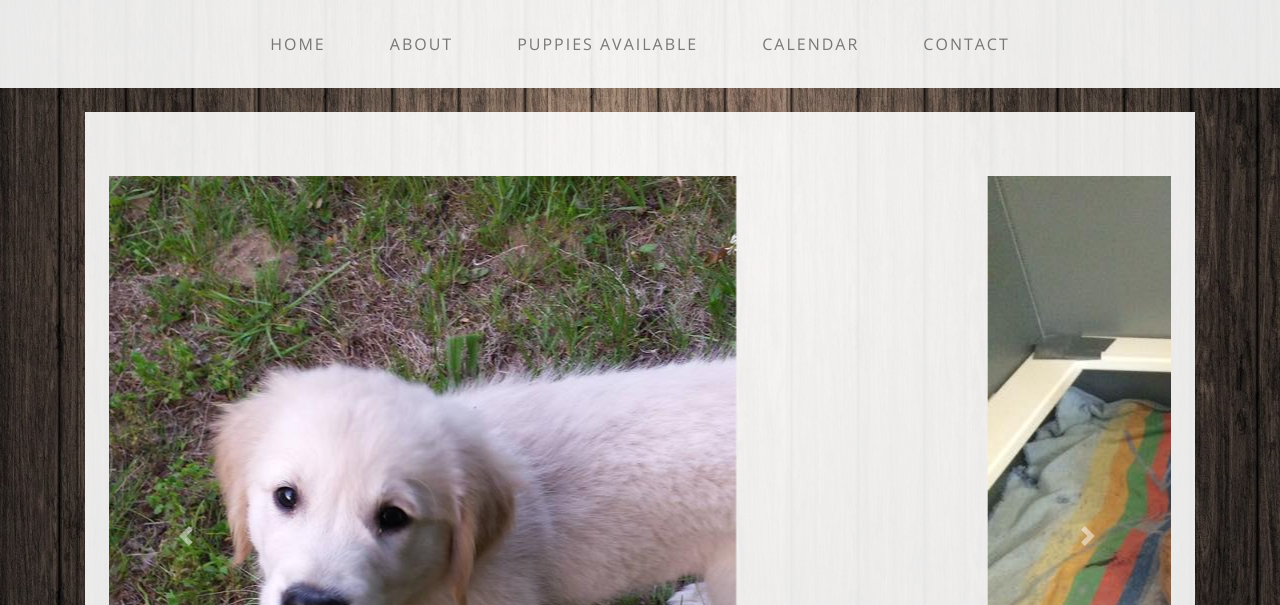
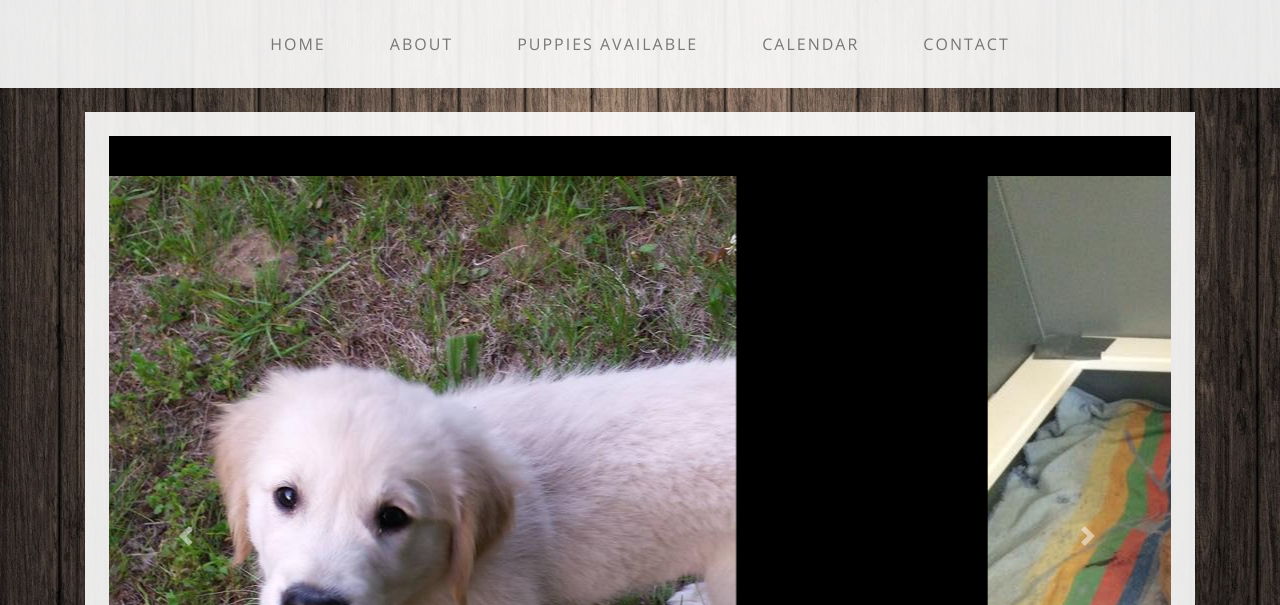
Before and after one commit to durandsl/rosemist_site, a website: page pages/index.html in a window 1280 px wide. Shown: the part 195-800 px from the top of the page. Drawn offline with nearby package versions, Linux system fonts and the light colour scheme.

Commit message:
fixed the background of the carousels to be black

```diff
--- a/pages/css/rosemist.css
+++ b/pages/css/rosemist.css
@@ -57,6 +57,10 @@ hr.divider {
     max-width: 250px;
 }
 
+.carousel {
+    background-color: black;
+}
+
 .carousel-inner>.carousel-item {
     height: 100vh;
 }
```
